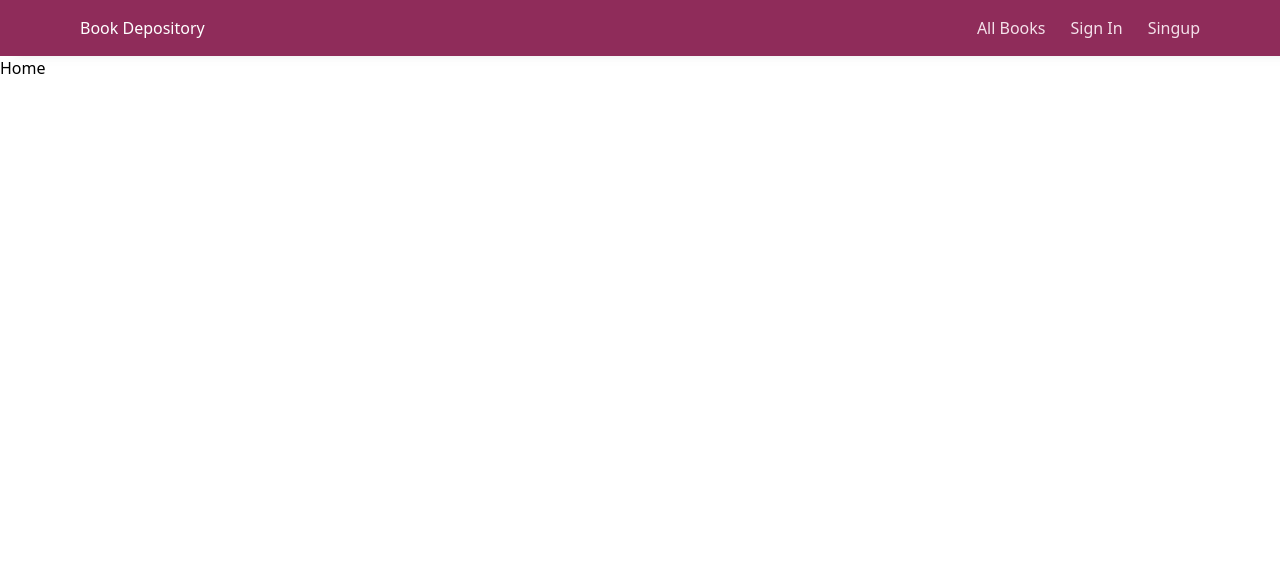
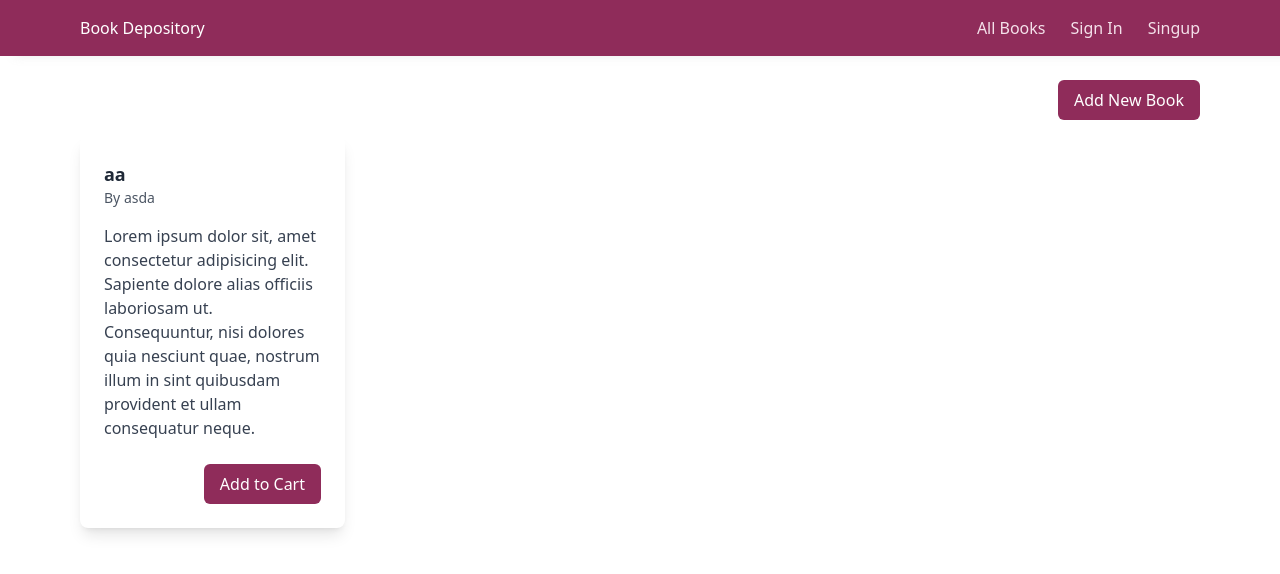
Before and after one commit to soumik9/booking-catalog, a React (Create React App) app in the folder client/: page / in a window 1280 px wide. Shown: the top 574 px of the page. Built offline with nearby package versions, Linux system fonts and the light colour scheme; no server answers.

Commit message:
add new book page

```diff
--- /dev/null
+++ b/client/src/components/BookCard/BookCard.tsx
@@ -0,0 +1,20 @@
+import React from 'react'
+
+const BookCard = () => {
+    return (
+        <div className="bg-white shadow-lg rounded-lg overflow-hidden">
+            <div className="p-6">
+                <h3 className="text-lg font-semibold text-gray-800">aa</h3>
+                <p className="text-sm text-gray-600">By asda</p>
+                <p className="mt-4 text-gray-700">Lorem ipsum dolor sit, amet consectetur adipisicing elit. Sapiente dolore alias officiis laboriosam ut. Consequuntur, nisi dolores quia nesciunt quae, nostrum illum in sint quibusdam provident et ullam consequatur neque.</p>
+                <div className="mt-6 flex justify-end">
+                    <button className="px-4 py-2 text-white bg-primary rounded-md hover:bg-primary-600 trans focus:outline-none">
+                        Add to Cart
+                    </button>
+                </div>
+            </div>
+        </div>
+    )
+}
+
+export default BookCard
--- a/client/src/config/router.tsx
+++ b/client/src/config/router.tsx
@@ -3,6 +3,7 @@ import Home from "../views/Home/Home";
 import Layout from "../components/Layout/Layout";
 import Signup from "../views/Signup/Signup";
 import Signin from "../views/Signin/Signin";
+import AddNewBook from "../views/AddNewBook/AddNewBook";
 
 export const router = createBrowserRouter([
     {
@@ -21,4 +22,8 @@ export const router = createBrowserRouter([
         path: "/signup",
         element: <Layout><Signup /></Layout>,
     },
+    {
+        path: "/add-new-book",
+        element: <Layout><AddNewBook /></Layout>,
+    },
 ]);
--- /dev/null
+++ b/client/src/views/AddNewBook/AddNewBook.tsx
@@ -0,0 +1,81 @@
+import { yupResolver } from '@hookform/resolvers/yup';
+import { useForm } from 'react-hook-form';
+import * as yup from 'yup';
+
+const validationSchema = yup.object().shape({
+    title: yup.string().required('Email is required'),
+    author: yup.string().required('Password is required'),
+    genre: yup.string().required('Password is required'),
+    publication_date: yup.string().required('Password is required'),
+});
+
+const AddNewBook = () => {
+
+    const { register, handleSubmit, formState: { errors } } = useForm({
+        resolver: yupResolver(validationSchema),
+    });
+
+    const onSubmit = (data: any) => {
+        console.log(data);
+    };
+
+    return (
+        <div className='container'>
+            <div className="flex flex-col items-center justify-center min-h-screen">
+                <div className="max-w-md w-full p-6 bg-white rounded-lg shadow-md">
+                    <h2 className="text-2xl font-semibold text-center">Add New Book</h2>
+                    <form onSubmit={handleSubmit(onSubmit)} className="mt-4">
+                        <div className="mb-4">
+                            <label htmlFor="title" className="block text-gray-700">Title</label>
+                            <input
+                                type="text"
+                                id="title"
+                                {...register('title')}
+                                className="w-full px-4 py-2 mt-2 text-gray-700 border border-gray-300 rounded-md focus:outline-none focus:ring-primary focus:border-blue-500"
+                            />
+                            {errors.title && <p className="mt-1 text-red-500">{errors.title.message}</p>}
+                        </div>
+                        <div className="mb-4">
+                            <label htmlFor="author" className="block text-gray-700">Author</label>
+                            <input
+                                type="text"
+                                id="author"
+                                {...register('author')}
+                                className="w-full px-4 py-2 mt-2 text-gray-700 border border-gray-300 rounded-md focus:outline-none focus:ring-primary focus:border-blue-500"
+                            />
+                            {errors.author && <p className="mt-1 text-red-500">{errors.author.message}</p>}
+                        </div>
+                        <div className="mb-4">
+                            <label htmlFor="genre" className="block text-gray-700">Genre</label>
+                            <input
+                                type="text"
+                                id="genre"
+                                {...register('genre')}
+                                className="w-full px-4 py-2 mt-2 text-gray-700 border border-gray-300 rounded-md focus:outline-none focus:ring-primary focus:border-blue-500"
+                            />
+                            {errors.genre && <p className="mt-1 text-red-500">{errors.genre.message}</p>}
+                        </div>
+                        <div className="mb-6">
+                            <label htmlFor="publication_date" className="block text-gray-700">Publication Date</label>
+                            <input
+                                type="date"
+                                id="publication_date"
+                                {...register('publication_date')}
+                                className="w-full px-4 py-2 mt-2 text-gray-700 border border-gray-300 rounded-md focus:outline-none focus:ring-primary focus:border-blue-500"
+                            />
+                            {errors.publication_date && <p className="mt-1 text-red-500">{errors.publication_date.message}</p>}
+                        </div>
+                        <button
+                            type="submit"
+                            className="w-full px-4 py-2 text-white bg-primary rounded-md hover:bg-primary-600 focus:outline-none focus:bg-primary trans"
+                        >
+                            Add Now
+                        </button>
+                    </form>
+                </div>
+            </div>
+        </div>
+    )
+}
+
+export default AddNewBook
--- a/client/src/views/Home/Home.tsx
+++ b/client/src/views/Home/Home.tsx
@@ -1,8 +1,23 @@
-import React from 'react'
+import BookCard from '../../components/BookCard/BookCard'
+import { Link } from 'react-router-dom';
 
 const Home = () => {
     return (
-        <div className=''>Home</div>
+        <div className='container'>
+
+            <div className="mt-6 flex justify-end my-4">
+                <Link to="/add-new-book">
+                    <button className="px-4 py-2 text-white bg-primary rounded-md hover:bg-primary-600 trans focus:outline-none">
+                        Add New Book
+                    </button>
+                </Link>
+            </div>
+
+            <div className='grid grid-cols-4 gap-[20px]'>
+                <BookCard />
+            </div>
+
+        </div>
     )
 }
 
```
